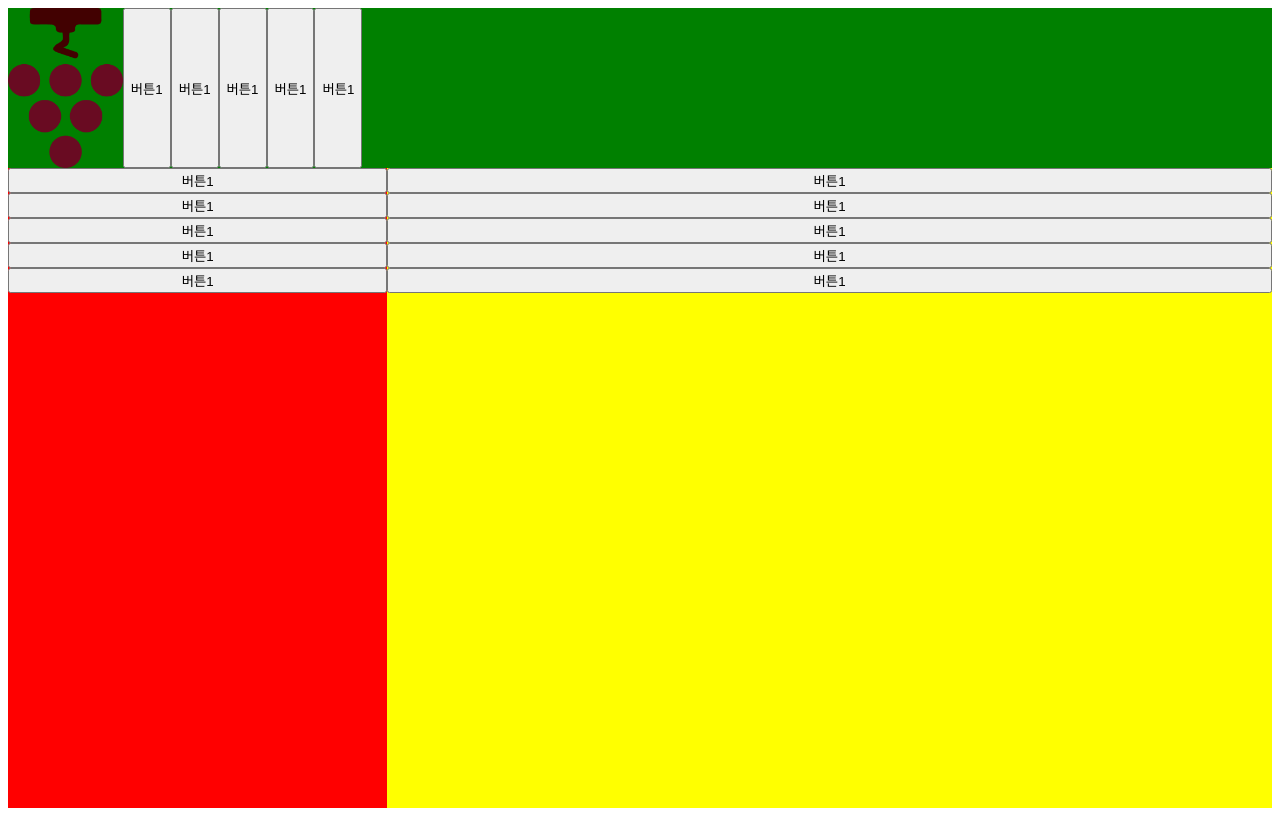
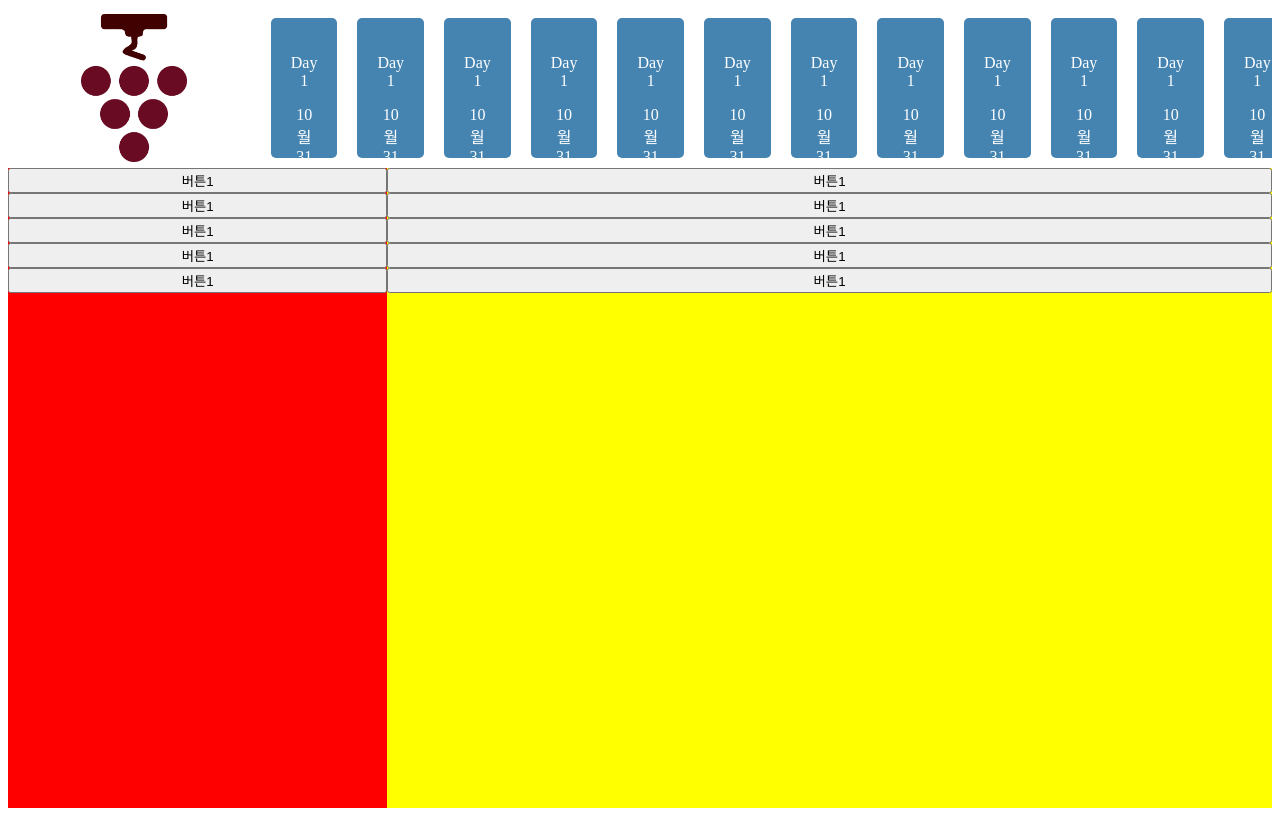
Before and after one commit to DoYonKim/testBed, a React app: page / in a window 1280 px wide. Built offline with nearby package versions, Linux system fonts and the light colour scheme.

Commit message:
Make tmp list for counting date

```diff
--- a/src/component/Main.tsx
+++ b/src/component/Main.tsx
@@ -29,7 +29,6 @@ class Main extends Component {
 const WholeContainer = styled.div`
 display: flex;
 flex-direction: column;
-background-color: blue;
 height: 100vh;
 `;
 
--- /dev/null
+++ b/src/component/Upper/DayScrollContainer.tsx
@@ -0,0 +1,51 @@
+import React, { Component } from 'react';
+import styled from "styled-components";
+import DayScrollItem from "./DayScrollItem";
+
+class UpperContainer extends Component {
+    render() {
+        return (
+            <UpperMainContainer>
+                <DayScrollItem/>
+                <DayScrollItem/>
+                <DayScrollItem/>
+                <DayScrollItem/>
+                <DayScrollItem/>
+                <DayScrollItem/>
+                <DayScrollItem/>
+                <DayScrollItem/>
+                <DayScrollItem/>
+                <DayScrollItem/>
+                <DayScrollItem/>
+                <DayScrollItem/>
+                <DayScrollItem/>
+                <DayScrollItem/>
+                <DayScrollItem/>
+                <DayScrollItem/>
+                <DayScrollItem/>
+                <DayScrollItem/>
+                <DayScrollItem/>
+                <DayScrollItem/>
+                <DayScrollItem/>
+                <DayScrollItem/>
+                <DayScrollItem/>
+                <DayScrollItem/>
+                <DayScrollItem/>
+                <DayScrollItem/>
+                <DayScrollItem/>
+            </UpperMainContainer>
+        );
+    }
+}
+
+const UpperMainContainer = styled.div`
+display: flex;
+height: 100%;
+width: 80%;
+
+flex-direction: row;
+flex-wrap: nowrap;
+overflow: auto;
+`;
+
+export default UpperContainer;
--- /dev/null
+++ b/src/component/Upper/DayScrollItem.tsx
@@ -0,0 +1,24 @@
+import React, { Component } from 'react';
+import styled from "styled-components";
+
+class DayScrollItem extends Component {
+    render() {
+        return (
+            <Item>
+                <p>Day 1</p>
+                <p>10월 31일</p>
+            </Item>
+        );
+    }
+}
+
+const Item = styled.div`
+    margin: 10px;
+    padding: 20px;
+    color: #fff;
+    text-align: center;
+    border-radius: 5px;
+    background: #4584b1;
+`;
+
+export default DayScrollItem;
--- /dev/null
+++ b/src/component/Upper/LogoContainer.tsx
@@ -0,0 +1,31 @@
+import React, { Component } from 'react';
+import styled from "styled-components";
+import logo from '../../../public/img/logo.png';
+
+//Style
+const imgStyle = {
+    padding: ".375rem .75rem",
+    borderRadius: ".25rem",
+    margin: "0 auto"
+  }
+
+class UpperContainer extends Component {
+    render() {
+        return (
+            <Logo>
+                <img src= {logo} style ={imgStyle}/>
+            </Logo>
+        );
+    }
+}
+
+const Logo = styled.div`
+display: flex;
+flex-direction: row;
+height: 100%;
+width: 20%;
+text-align : center;
+`;
+
+
+export default UpperContainer;
--- a/src/component/Upper/UpperContainer.tsx
+++ b/src/component/Upper/UpperContainer.tsx
@@ -1,27 +1,24 @@
 import React, { Component } from 'react';
 import styled from "styled-components";
-import logo from '../../../public/img/logo.png';
+import LogoContainer from "./LogoContainer";
+import DayScrollContainer from "./DayScrollContainer"
 
 class UpperContainer extends Component {
     render() {
         return (
             <UpperMainContainer>
-                <img src= {logo}/>
-                <button>버튼1</button>
-                <button>버튼1</button>
-                <button>버튼1</button>
-                <button>버튼1</button>
-                <button>버튼1</button>
+                <LogoContainer/>
+                <DayScrollContainer/>
             </UpperMainContainer>
         );
     }
 }
 
 const UpperMainContainer = styled.div`
-background-color: green;
 display: flex;
 flex-direction: row;
 height: 20%;
+width: 100%;
 `;
 
 export default UpperContainer;
```
